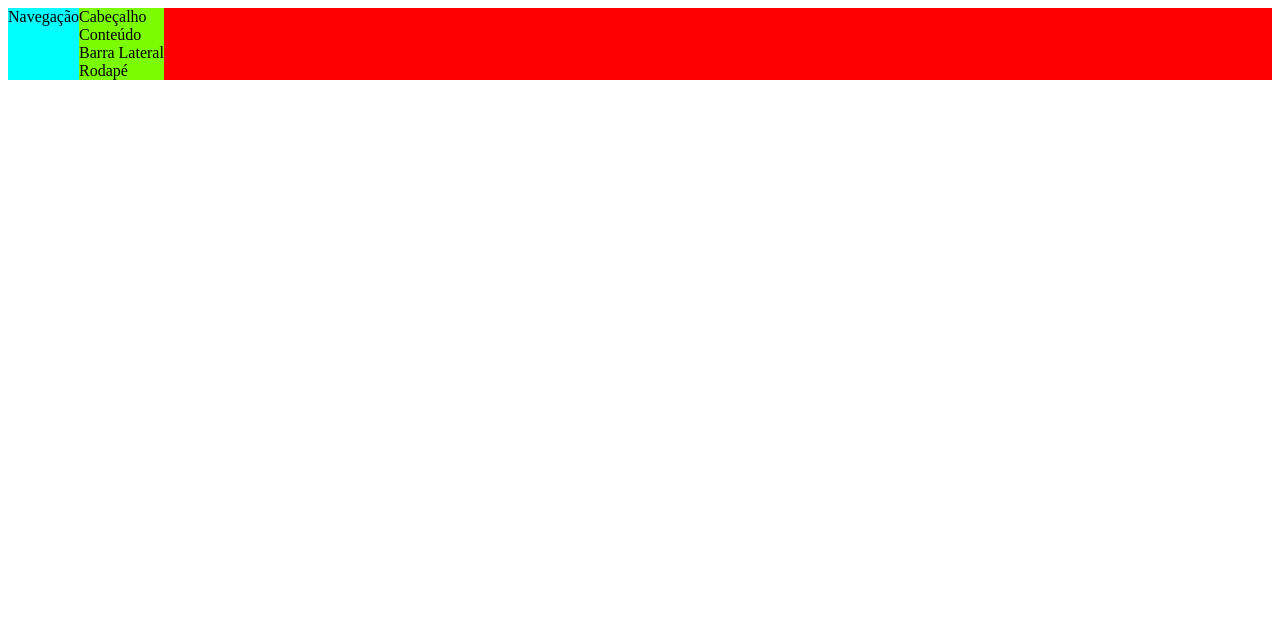
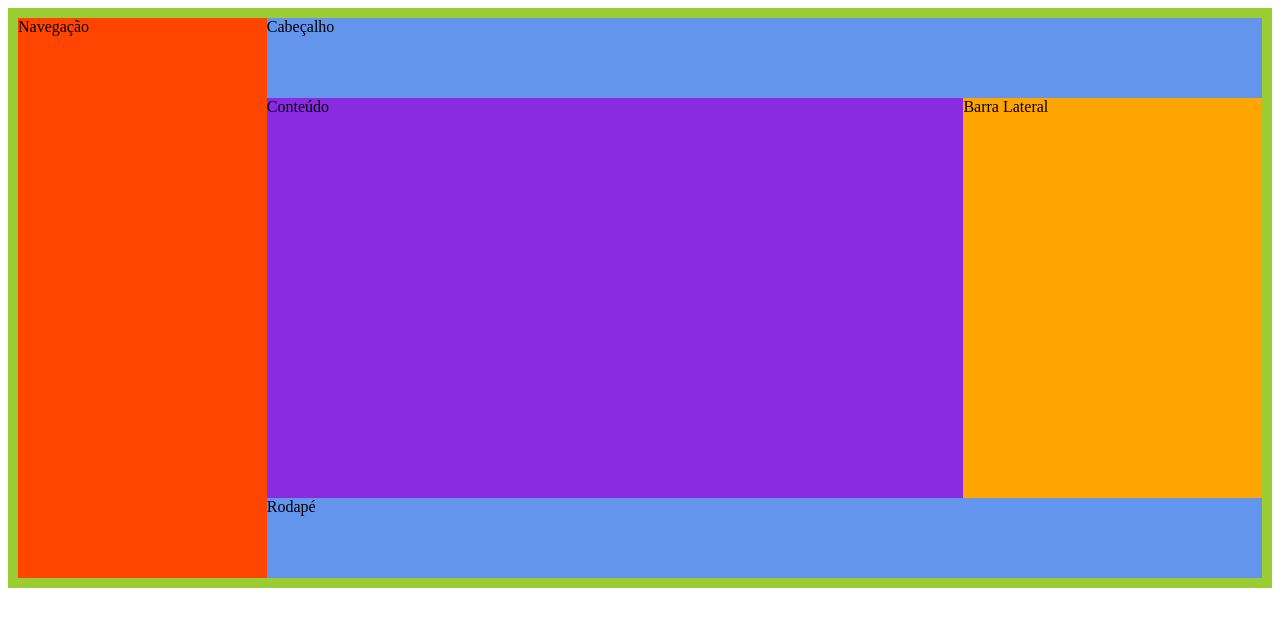
Before and after one commit to andressaoliveira/coderhouse-dev-web-45400, a plain HTML site: page aulas/aula13/exercicio.html in a window 1280 px wide. Drawn offline with Linux system fonts and the light colour scheme.

Commit message:
exercicio

```diff
--- a/aulas/aula13/exercicio.css
+++ b/aulas/aula13/exercicio.css
@@ -1,12 +1,39 @@
 #pagina {
     display: flex;
-    background-color: red;
+    background-color: yellowgreen;
+    flex-direction: row;
+    padding: 10px;
 }
 
 nav {
-    background-color: aqua;
+    background-color: orangered;
+    width: 20%;
+}
+
+header, footer{
+    height: 80px;
 }
 
 main {
-    background-color: lawngreen;
+    background-color: cornflowerblue;
+    display: flex;
+    flex-direction: column;
+    width: 80%;
 }
+
+
+#container {
+    display: flex;
+    height: 400px;
+    flex-direction: row;
+}
+
+article {
+    background-color: blueviolet;
+    width: 70%;
+}
+
+aside {
+    background-color: orange;
+    width: 30%;
+}
```
